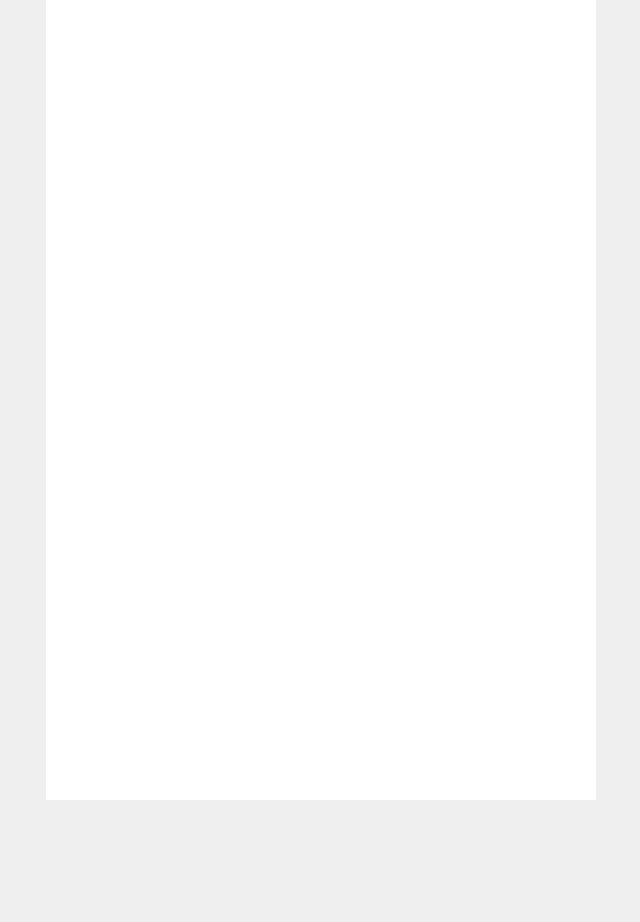
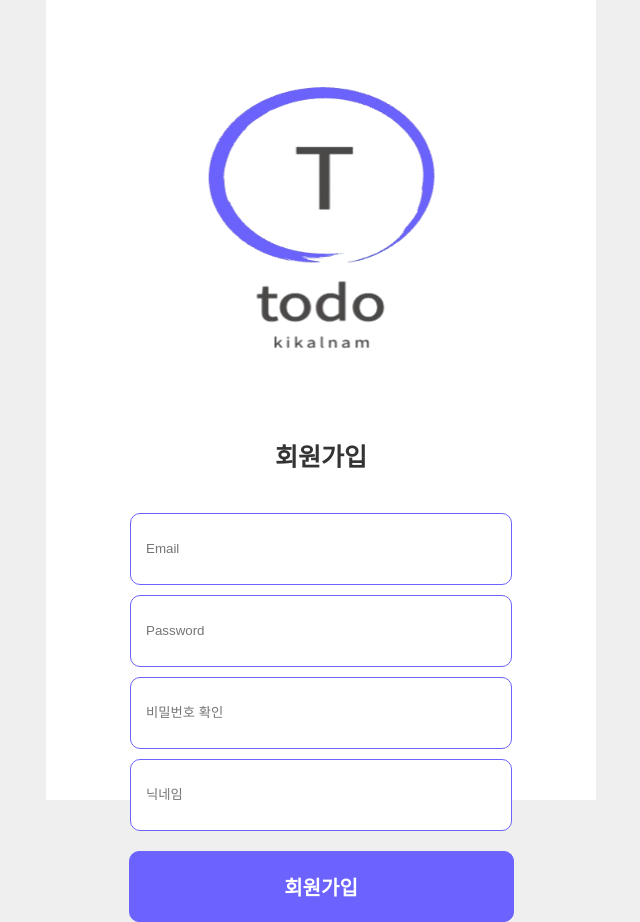
Before and after one commit to dongsubnambuk/todolist_demo, a React (Create React App) app: page /signup in a window 1280 px wide. Before the commit this address had no page. Shown: the whole page, without its empty margins (319-959 px from the left). Before the commit the page ends 800 px from the top, so only its background shows below. Built offline with nearby package versions, Linux system fonts and the light colour scheme.

Commit message:
✅ signup 완

```diff
--- a/src/App.js
+++ b/src/App.js
@@ -2,6 +2,9 @@ import './App.css';
 import { BrowserRouter as Router, Routes, Route } from 'react-router-dom';
 import Todo from './pages/todo';
 import MainPage from './pages/MainPage';
+import Login from './pages/Login';
+import Signup from './pages/Signup';
+
 function App() {
   return (
     <Router>
@@ -9,6 +12,8 @@ function App() {
         <Routes>
           <Route path="/todo" element={<Todo />} />
           <Route path="/" element={<MainPage />} />
+          <Route path="/login" element={<Login />} />
+          <Route path="/signup" element={<Signup />} />
         </Routes>
       </div>
     </Router>
--- /dev/null
+++ b/src/CSS/Login.css
@@ -0,0 +1,56 @@
+.login-title-container{
+    display: flex;
+    justify-content: center;
+}
+
+.login-title-logo{
+    width: 90%;
+    height: 400px;
+    border-radius: 50%;
+    margin-top: 20px;
+}
+
+.login-form-container{
+    display: flex;
+    justify-content: center;
+    align-items: center;
+    flex-direction: column;
+    margin-top: 20px;
+    border-radius: 10px;
+}
+.login-input{
+    width: 350px;
+    height: 40px;
+    border-radius: 10px;
+    border: 1px solid #6C63FF;
+    padding: 15px;
+    margin-bottom: 10px;
+}
+
+.login-button{
+    width: 70%;
+    border-radius: 10px;
+    border: 1px solid #6C63FF;
+    padding: 20px;
+    margin-top: 10px;
+    background-color: #6C63FF;
+    color: #fff;
+    cursor: pointer;
+    transition: all 0.3s ease-in-out;
+    font-size: 20px;
+    font-weight: bold;
+}
+.login-button:hover{
+    background-color: #fff;
+    color: #6C63FF;
+    border: 1px solid #6C63FF;
+}
+
+.login-signup-container{
+    display: flex;
+    justify-content: center;
+    align-items: center;
+    flex-direction: column;
+    margin-top: 20px;
+    border-radius: 10px;
+}
--- a/src/CSS/MainPage.css
+++ b/src/CSS/MainPage.css
@@ -19,6 +19,7 @@
     font-weight: bold;
     color: #333;
     text-align: center;
+    margin-bottom: 20px;
 }
 
 .main-page-btn-container{
--- /dev/null
+++ b/src/CSS/Signup.css
@@ -0,0 +1,54 @@
+.signup-title-container{
+    display: flex;
+    flex-direction: column;
+    align-items: center;
+    justify-content: center;
+}
+.signup-title{
+    font-size: 25px;
+    font-weight: bold;
+    color: #333;
+    text-align: center;
+    margin-bottom: 20px;
+}
+.signup-title-logo{
+    width: 90%;
+    height: 400px;
+    border-radius: 50%;
+    margin-top: 20px;
+}
+
+.signup-form-container{
+    display: flex;
+    justify-content: center;
+    align-items: center;
+    flex-direction: column;
+    margin-top: 20px;
+    border-radius: 10px;
+}
+.signup-input{
+    width: 350px;
+    height: 40px;
+    border-radius: 10px;
+    border: 1px solid #6C63FF;
+    padding: 15px;
+    margin-bottom: 10px;
+}
+.signup-button{
+    width: 70%;
+    border-radius: 10px;
+    border: 1px solid #6C63FF;
+    padding: 20px;
+    margin-top: 10px;
+    background-color: #6C63FF;
+    color: #fff;
+    cursor: pointer;
+    transition: all 0.3s ease-in-out;
+    font-size: 20px;
+    font-weight: bold;
+}
+.signup-button:hover{
+    background-color: #fff;
+    color: #6C63FF;
+    border: 1px solid #6C63FF;
+}
--- /dev/null
+++ b/src/pages/Login.jsx
@@ -0,0 +1,43 @@
+import React, { useState } from 'react'
+import '../CSS/Login.css'
+import logo from'../images/todologo.png';
+
+const Login = () => {
+    const [email, setEmail] = useState("");
+    const [password, setPassword] = useState("");
+
+    const handleLogin = () => {
+        if(email === '' || password === '') {
+            alert('이메일과 비밀번호를 입력해주세요.');
+            return;
+        }
+        console.log('Email:', email);
+        console.log('Password:', password);
+    };
+
+    return(
+        <div className='login-container'>
+            <div className='login-title-container'>
+                <img className='login-title-logo' src={logo} alt='logo'/>
+            </div>
+
+            <div className='login-title-container'>
+                <h1 className='login-title'>로그인</h1>
+            </div>
+
+            <div className='login-form-container'>
+                <input className='login-input' type='email' placeholder='Email' value={email} onChange={(e) => setEmail(e.target.value)}/>
+                <input className='login-input' type='password' placeholder='Password' value={password} onChange={(e) => setPassword(e.target.value)}/>
+                <button className='login-button' onClick={handleLogin}>Login</button>
+            </div>
+
+            <div className='login-signup-container'>
+                <span>
+                    아직 회원이 아니신가요?
+                </span>
+                <a href='/signup'>회원가입</a>
+            </div>
+        </div>
+    );
+}
+export default Login;
--- /dev/null
+++ b/src/pages/Signup.jsx
@@ -0,0 +1,41 @@
+import React,{useState} from 'react'
+import '../CSS/Signup.css'
+import logo from'../images/todologo.png';
+
+const Signup = () =>{
+    const [email, setEmail] = useState("");
+    const [password, setPassword] = useState("");
+    const [confirmPassword, setConfirmPassword] = useState("");
+    const [nickname, setNickname] = useState("");
+
+ const handleSignup = () => {
+    if(email === '' || password === '' || confirmPassword === '' || nickname === '') {
+        alert('이메일, 비밀번호, 비밀번호 확인, 닉네임을 입력해주세요.');
+        return;
+    }
+    if(password !== confirmPassword) {
+        alert('비밀번호가 일치하지 않습니다.');
+        return;
+    }
+    console.log('Email:', email);
+    console.log('Password:', password);
+    console.log('Nickname:', nickname);
+}
+    return(
+       <div className='signup-container'>
+            <div className='signup-title-container'>
+                <img className='signup-title-logo' src={logo} alt='logo'/>
+                <h1 className='signup-title'>회원가입</h1>
+            </div>
+
+            <div className='signup-form-container'>
+                <input className='signup-input' type='email' placeholder='Email' value={email} onChange={(e) => setEmail(e.target.value)}/>
+                <input className='signup-input' type='password' placeholder='Password' value={password} onChange={(e) => setPassword(e.target.value)}/>
+                <input className='signup-input' type='password' placeholder='비밀번호 확인' value={confirmPassword} onChange={(e) => setConfirmPassword(e.target.value)}/>
+                <input className='signup-input' type='text' placeholder='닉네임' value={nickname} onChange={(e) => setNickname(e.target.value)}/>
+                <button className='signup-button'onClick={handleSignup}>회원가입</button>
+            </div>
+       </div>
+    );
+}
+export default Signup;
```
